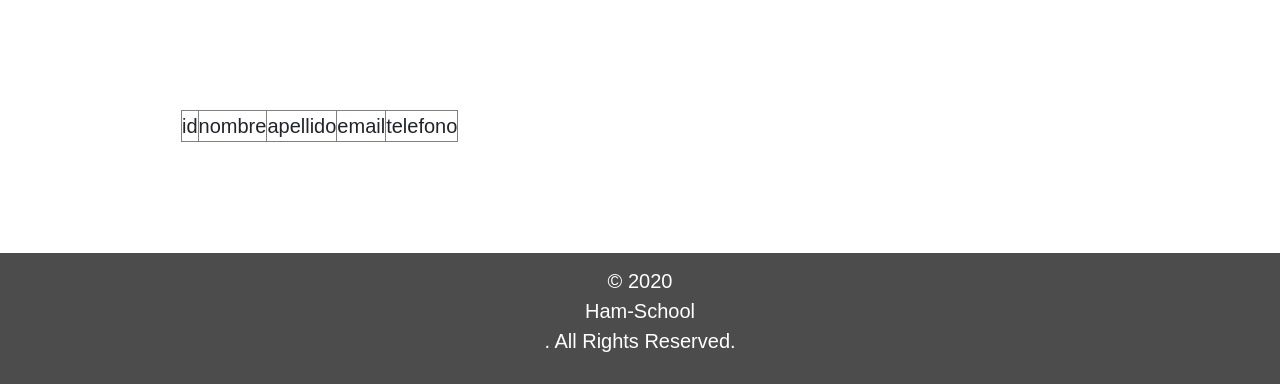
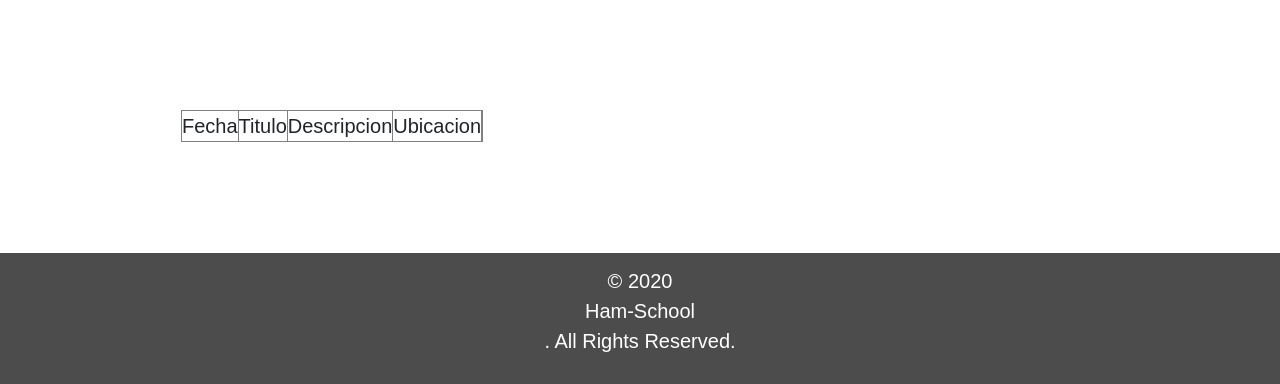
Before and after one commit to DocumentationNidix/Nidix, a PHP site: page /tabla1.php in a window 1280 px wide. Shown: the part 312-696 px from the top of the page. Run offline with PHP 8.4, Linux system fonts and the light colour scheme; data that the repository does not hold is empty; some web fonts are replaced.

Commit message:
version0.3

```diff
--- a/tabla1.php
+++ b/tabla1.php
@@ -1,6 +1,6 @@
 <?php
 
-  $conexion=mysqli_connect('localhost','root','','pruebas');
+  $conexion=mysqli_connect('localhost','miusuario','mipassword','pruebas');
 
  ?>
 
@@ -53,25 +53,25 @@
     <div class="row ham_cont_sec_12">
       <table border="1" >
     <tr>
-      <td>id</td>
-      <td>nombre</td>
-      <td>apellido</td>
-      <td>email</td>
-      <td>telefono</td>
+      <td>Fecha</td>
+      <td>Titulo</td>
+      <td>Descripcion</td>
+      <td>Ubicacion</td>
+      <td></td>
     </tr>
 
     <?php
-    $sql="SELECT * from t_persona";
+    $sql="SELECT * from proyectos";
     $result=mysqli_query($conexion,$sql);
 
     while($mostrar=mysqli_fetch_array($result)){
      ?>
 
     <tr>
-      <td><?php echo $mostrar['id'] ?></td>
-      <td><?php echo $mostrar['nombre'] ?></td>
-      <td><?php echo $mostrar['apellido'] ?></td>
-      <td><?php echo $mostrar['email'] ?></td>
+      <td><?php echo $mostrar['fecha'] ?></td>
+      <td><?php echo $mostrar['titulo'] ?></td>
+      <td><?php echo $mostrar['descripcion'] ?></td>
+      <td><?php echo $mostrar['ubicacion'] ?></td>
       <td><?php echo $mostrar['telefono'] ?></td>
     </tr>
   <?php
```
Also changed, not shown: inicio.html (+1 -7 lines).
